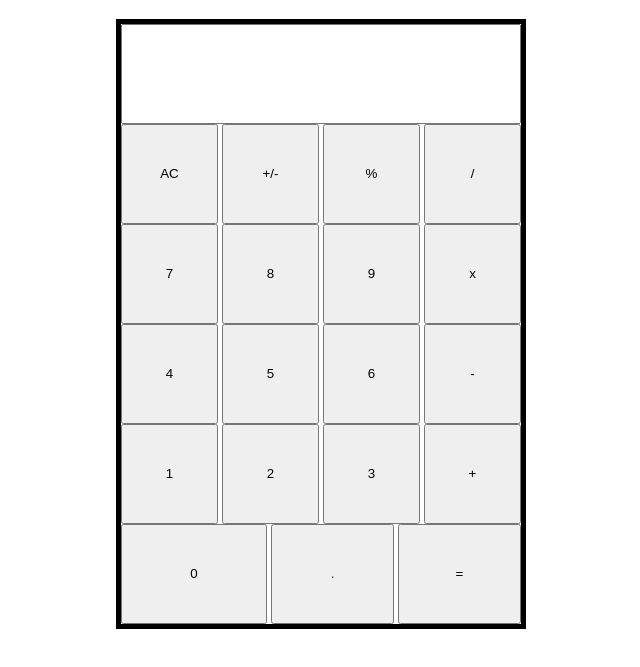
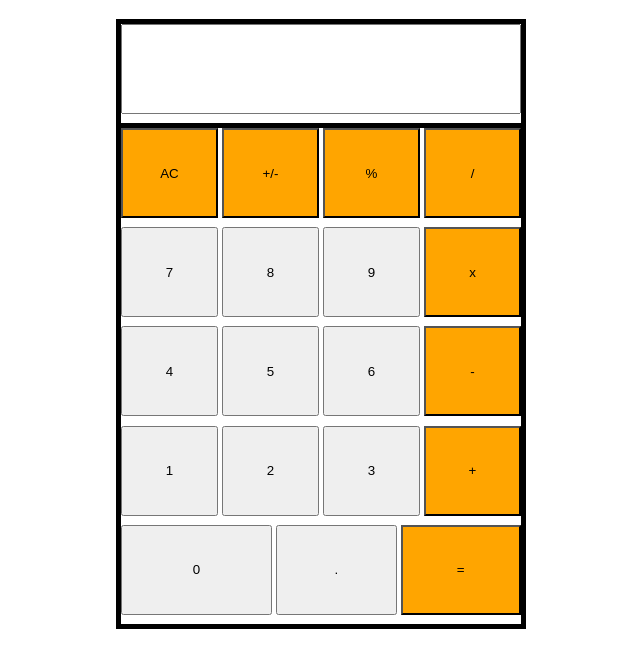
Before and after one commit to sullivan-william/calculator, a plain HTML site: page index.html in a window 1280 px wide. Shown: the part 69-736 px from the top of the page, without its empty margins (319-959 px from the left). Drawn offline with Linux system fonts and the light colour scheme.

Commit message:
Adding more style to calculator

```diff
--- a/index.html
+++ b/index.html
@@ -12,31 +12,31 @@
         <div class="row1">
             <button id="zero">0</button>
             <button id="decimal">.</button>
-            <button id="equal">=</button>
+            <button id="equal" class="operator">=</button>
         </div>
         <div class="row2">
             <button id="one">1</button>
             <button id="two">2</button>
             <button id="three">3</button>
-            <button id="add">+</button>
+            <button id="add" class="operator">+</button>
         </div>
         <div class="row3">
             <button id="four">4</button>
             <button id="five">5</button>
             <button id="six">6</button>
-            <button id="sub">-</button>
+            <button id="sub" class="operator">-</button>
         </div>
         <div class="row4">
             <button id="seven">7</button>
             <button id="eight">8</button>
             <button id="nine">9</button>
-            <button id="multiply">x</button>
+            <button id="multiply" class="operator">x</button>
         </div>
         <div class="row5">
-            <button id="clear">AC</button>
-            <button id="pos-neg">+/-</button>
-            <button id="percentage">%</button>
-            <button id="divide">/</button>
+            <button id="clear" class="operator">AC</button>
+            <button id="pos-neg" class="operator">+/-</button>
+            <button id="percentage" class="operator">%</button>
+            <button id="divide" class="operator">/</button>
         </div>
         <div class="display">
             <input type="text">
--- a/style.css
+++ b/style.css
@@ -21,10 +21,18 @@ body {
 
 .calc > div > * {
     flex-grow: 1;
-    width: 100px;
-    height: 100px;
+    width: 90px;
+    height: 90px;
 }
 
 #zero {
     flex-grow: 2;
 }
+
+.operator {
+    background-color: orange;
+}
+
+.row5 {
+    border-top: solid black 5px;
+}
```
